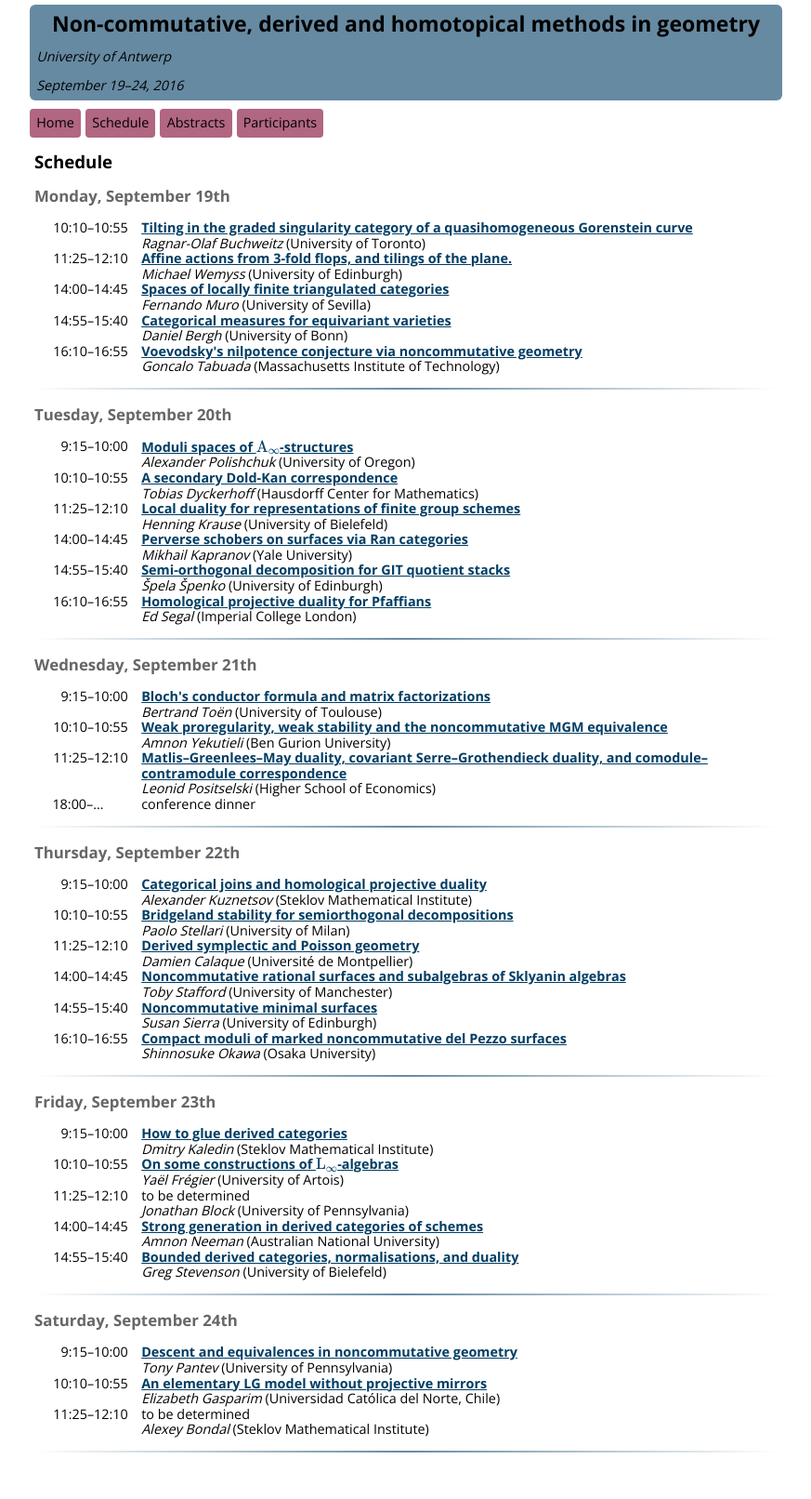
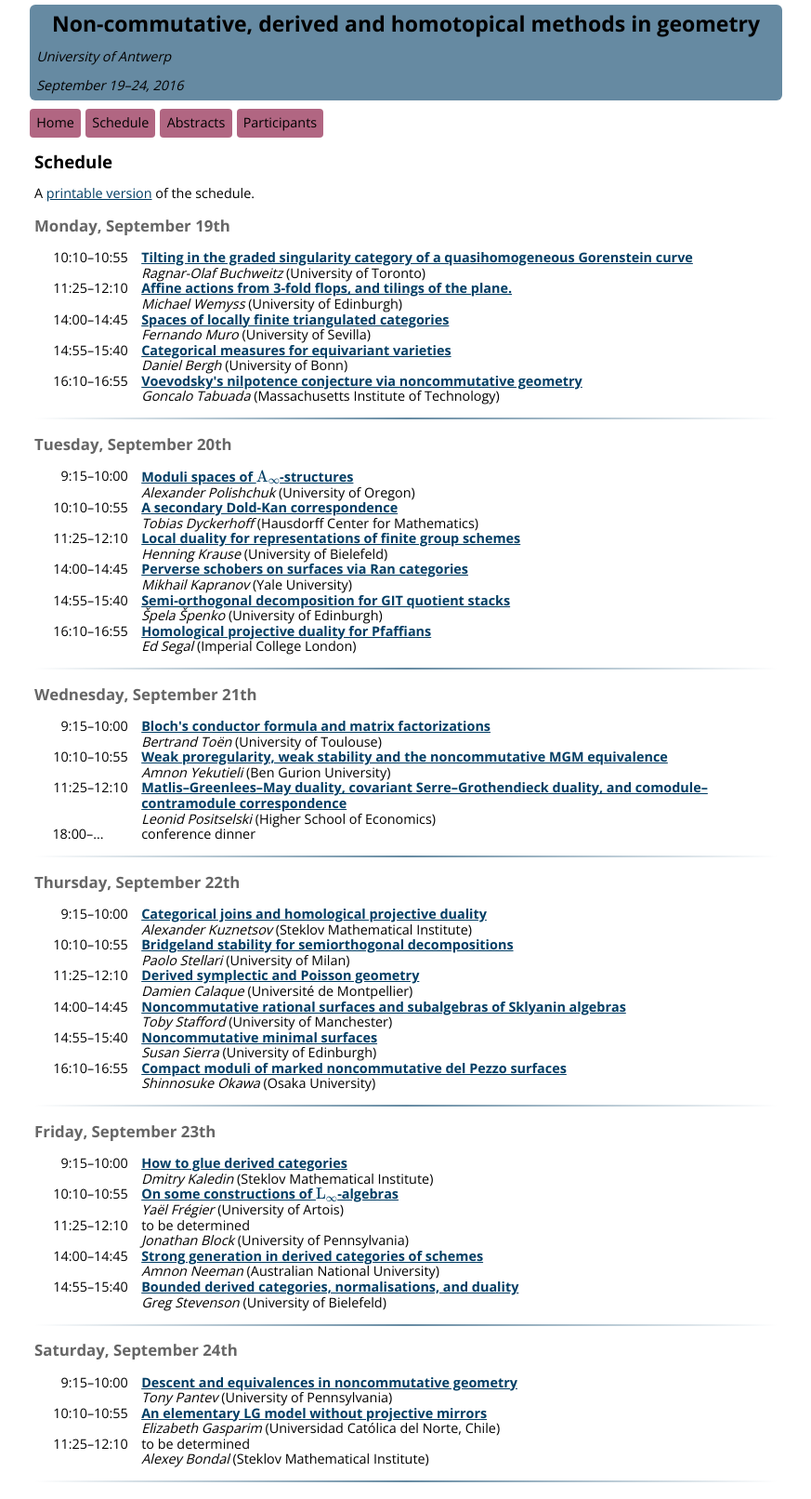
Before and after one commit to ncag-info/antwerp-2016, a Jekyll site: the page built from schedule.html, in a window 1280 px wide. Shown: the whole page at 93% size, without its empty margins (203-1076 px from the left). Built offline with Jekyll 4.4.1, drawn with Linux system fonts in a browser that asks for light colours; nearby versions of some CDN libraries; library files that are not in the unit come from our copies; formulas are drawn with MathJax 3; before the commit the page ends 1579 px from its top, so only the background shows below that.

Commit message:
PDF version of schedule

```diff
--- a/schedule.html
+++ b/schedule.html
@@ -4,6 +4,7 @@ permalink: /schedule
 ---
 
 <h2>Schedule</h2>
+<p>A <a href="schedule.pdf">printable version</a> of the schedule.
 
 {% for day in site.data.schedule %}
 <h3>{{ day.date }}</h3>
```
Also changed, not shown: 1 other file.
